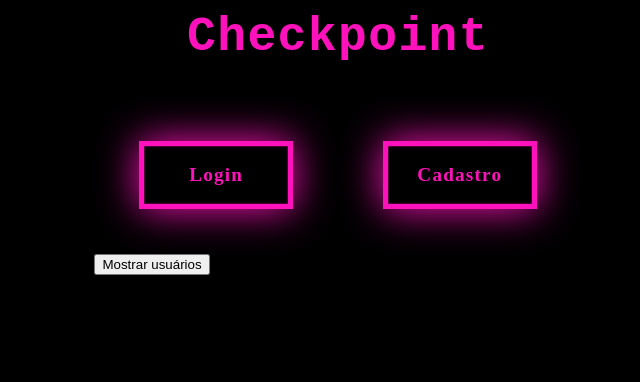
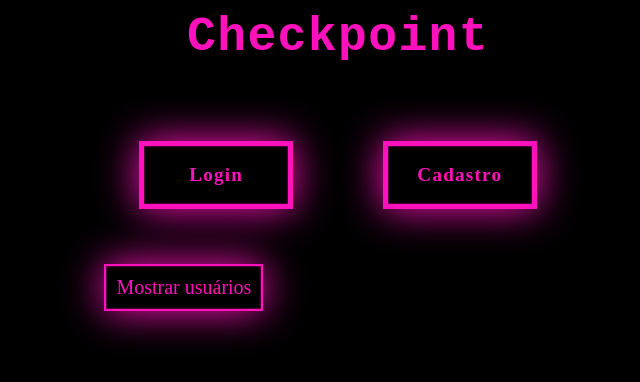
Before and after one commit to GioBorba/CPfront, a React (Vite) app in the folder cp-front/: page / in a window 1280 px wide. Shown: the top 382 px of the page, without its empty margins (302-942 px from the left). Built offline with nearby package versions, Linux system fonts and the light colour scheme.

Commit message:
ajuste home

```diff
--- a/cp-front/src/Pages/Home/index.tsx
+++ b/cp-front/src/Pages/Home/index.tsx
@@ -34,7 +34,7 @@ const Home = () => {
   };
 
   return (
-    <div>
+    <div className="all">
       <h1 className="titulo">Checkpoint</h1>
       <div className="corpo">
         <Link to="/login">
@@ -45,7 +45,7 @@ const Home = () => {
         </Link>
       </div>
 
-      <button onClick={getUsers}>Mostrar usuários</button>
+      <button className="button-user" onClick={getUsers}>Mostrar usuários</button>
 
       <div className="users"></div>
     </div>
--- a/cp-front/src/Pages/Home/style.css
+++ b/cp-front/src/Pages/Home/style.css
@@ -38,5 +38,34 @@
 }
 
 .users {
-    color: white
+    color: white;
+    width: fit-content;
+    overflow-y: auto;
+    height: 40vh;
+    border-radius: 15px;
+    padding: 15px;
 }
+
+
+
+.button-user {
+    padding: 10px;
+    color: #f1b;
+    border: #f1b 2px solid;
+    margin: 10px;
+    font-size: 20px;
+    text-align: center;
+    background-color: black;
+    box-shadow: inset 0 0 2px 0 #f1b, 0 0 40px 0 #f1b;
+    font-family: cursive;
+    min-width: fit-content;
+    cursor: pointer;
+
+}
+
+.button-user:hover {
+    cursor: pointer;
+    color: black;
+    background-color: rgb(157, 19, 118);
+    transition: 0.8s ease-in-out;
+}
```
